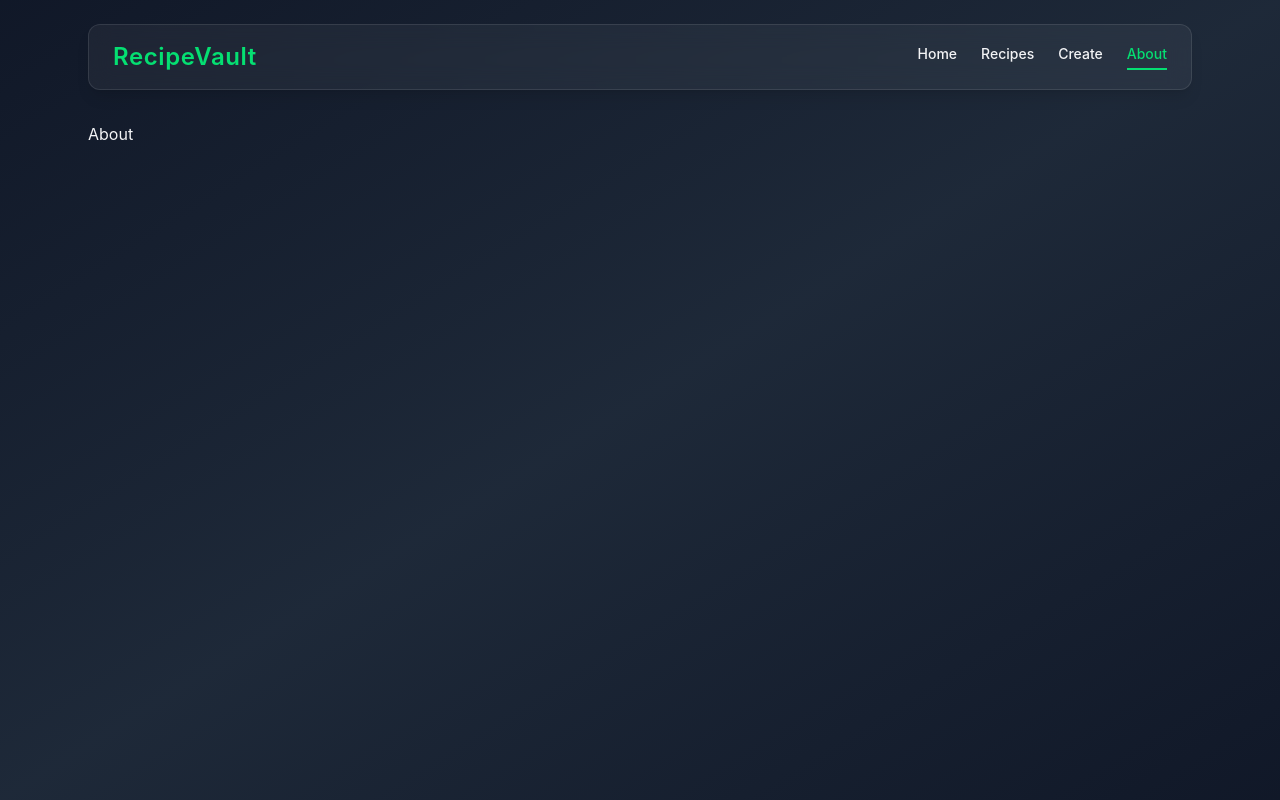
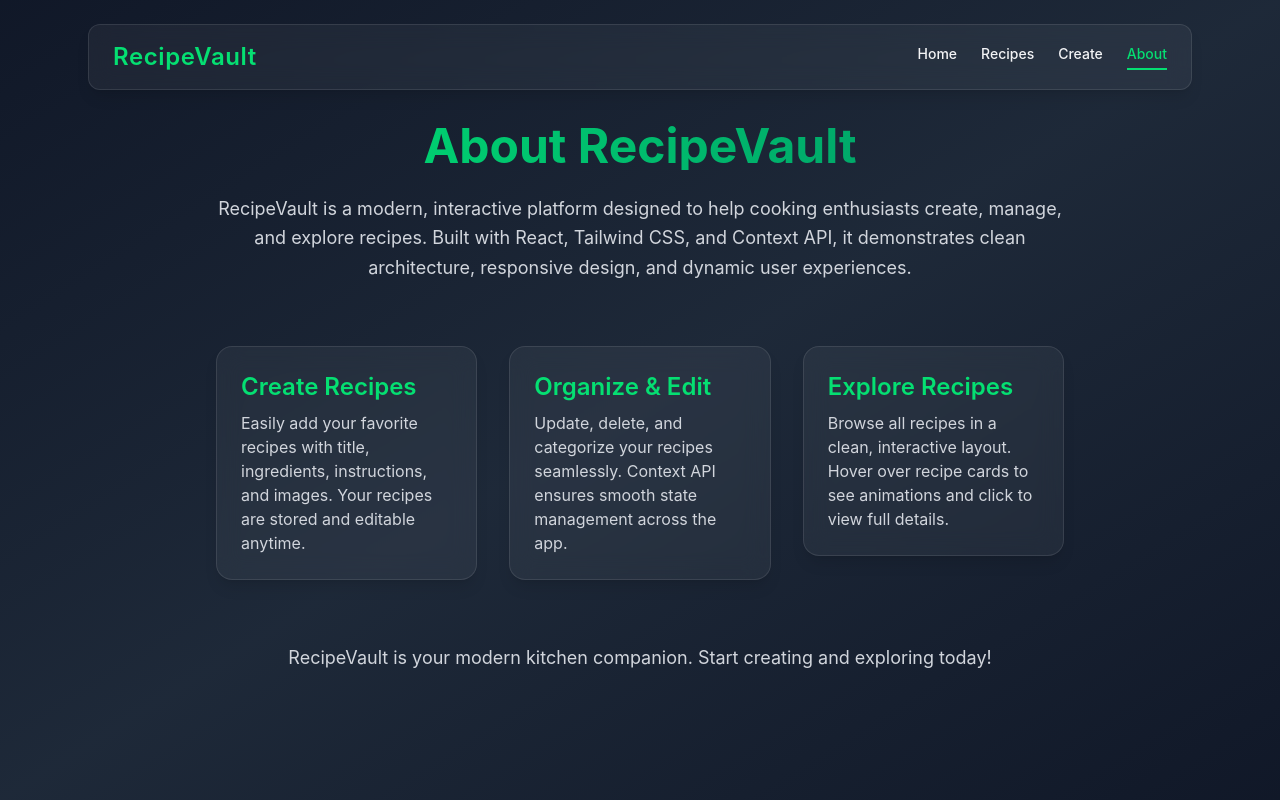
Before and after one commit to AlokKumarYadav2410/recipe-vault, a React (Vite) app: page /about in a window 1280 px wide. Built offline with nearby package versions, Linux system fonts and the light colour scheme.

Commit message:
add About page with ScrollReveal animations and feature highlights

```diff
--- a/src/pages/About.jsx
+++ b/src/pages/About.jsx
@@ -1,11 +1,60 @@
-import React from 'react'
+import React from "react";
+import ScrollReveal from "../components/ScrollReveal";
 
 const About = () => {
   return (
-    <div>
-      About
+    <ScrollReveal>
+      <div className="max-w-4xl mx-auto px-6 space-y-16">
+
+      {/* Hero Section */}
+      <div className="text-center space-y-6 animate-fadeUp">
+        <h1 className="text-5xl font-bold bg-linear-to-r from-green-400 to-emerald-600 bg-clip-text text-transparent">
+          About RecipeVault
+        </h1>
+        <p className="text-gray-300 text-lg leading-relaxed">
+          RecipeVault is a modern, interactive platform designed to help cooking enthusiasts create, manage, and explore recipes. Built with React, Tailwind CSS, and Context API, it demonstrates clean architecture, responsive design, and dynamic user experiences.
+        </p>
+      </div>
+
+      {/* Feature Cards */}
+      <div className="grid md:grid-cols-3 gap-8">
+        <ScrollReveal delay={100}>
+          <div className="p-6 bg-white/5 backdrop-blur-md border border-white/10 rounded-2xl shadow-lg hover:-translate-y-2 hover:shadow-2xl transition-transform duration-500 animate-fadeUp delay-100">
+          <h2 className="text-2xl font-semibold text-green-400 mb-2">Create Recipes</h2>
+          <p className="text-gray-300">
+            Easily add your favorite recipes with title, ingredients, instructions, and images. Your recipes are stored and editable anytime.
+          </p>
+        </div>
+        </ScrollReveal>
+
+        <ScrollReveal delay={200}>
+             <div className="p-6 bg-white/5 backdrop-blur-md border border-white/10 rounded-2xl shadow-lg hover:-translate-y-2 hover:shadow-2xl transition-transform duration-500 animate-fadeUp delay-200">
+          <h2 className="text-2xl font-semibold text-green-400 mb-2">Organize & Edit</h2>
+          <p className="text-gray-300">
+            Update, delete, and categorize your recipes seamlessly. Context API ensures smooth state management across the app.
+          </p>
+        </div>
+        </ScrollReveal>
+
+        <ScrollReveal delay={300}>
+          <div className="p-6 bg-white/5 backdrop-blur-md border border-white/10 rounded-2xl shadow-lg hover:-translate-y-2 hover:shadow-2xl transition-transform duration-500 animate-fadeUp delay-300">
+          <h2 className="text-2xl font-semibold text-green-400 mb-2">Explore Recipes</h2>
+          <p className="text-gray-300">
+            Browse all recipes in a clean, interactive layout. Hover over recipe cards to see animations and click to view full details.
+          </p>
+        </div>
+        </ScrollReveal>
+      </div>
+
+      {/* Footer CTA */}
+      <div className="text-center animate-fadeUp delay-400">
+        <p className="text-gray-300 text-lg">
+          RecipeVault is your modern kitchen companion. Start creating and exploring today!
+        </p>
+      </div>
     </div>
-  )
-}
+    </ScrollReveal>
+  );
+};
 
-export default About
+export default About;
--- a/src/pages/Recipes.jsx
+++ b/src/pages/Recipes.jsx
@@ -1,19 +1,29 @@
-import React from 'react'
-import { useRecipes } from '../context/RecipeContext'
+import React from "react";
+import { useRecipes } from "../context/RecipeContext";
+import RecipeCard from "../components/RecipeCard";
+import ScrollReveal from "../components/ScrollReveal";
 
 const Recipes = () => {
+  const { data } = useRecipes();
 
-  const {data} = useRecipes();
-
-  const renderRecipes = data.map(recipe => {
-    return <div key={recipe.id}>{recipe.title}</div>
-  })
+  if (data.length === 0) {
+    return (
+      <div className="text-center py-20 text-gray-400">
+        <h2 className="text-2xl">No recipes yet 👨‍🍳</h2>
+        <p className="mt-2">Start by creating your first recipe!</p>
+      </div>
+    );
+  }
 
   return (
-    <div>
-      {renderRecipes}
+    <div className="grid sm:grid-cols-2 lg:grid-cols-3 gap-8 animate-fadeIn">
+      {data.map((recipe, index) => (
+          <ScrollReveal key={recipe.id} delay={index * 100}>
+            <RecipeCard recipe={recipe} />
+          </ScrollReveal>
+      ))}
     </div>
-  )
-}
+  );
+};
 
-export default Recipes
+export default Recipes;
```
